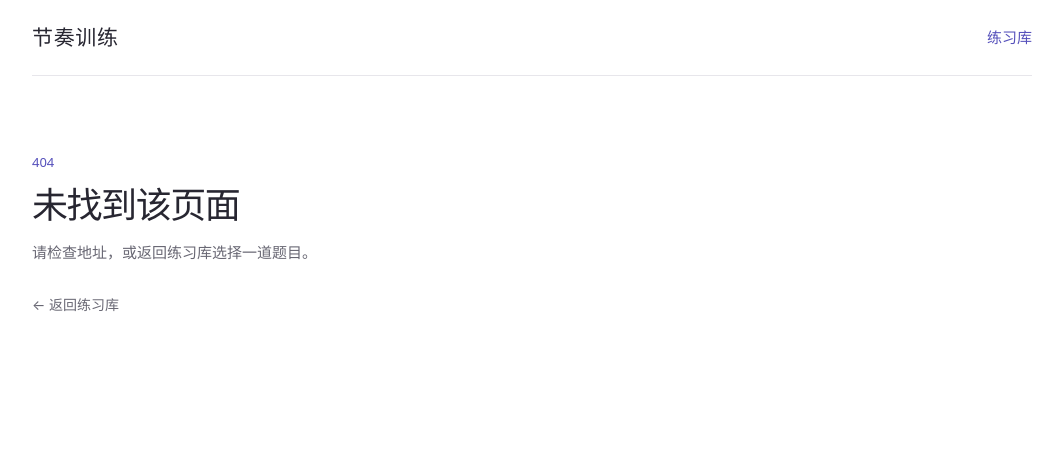
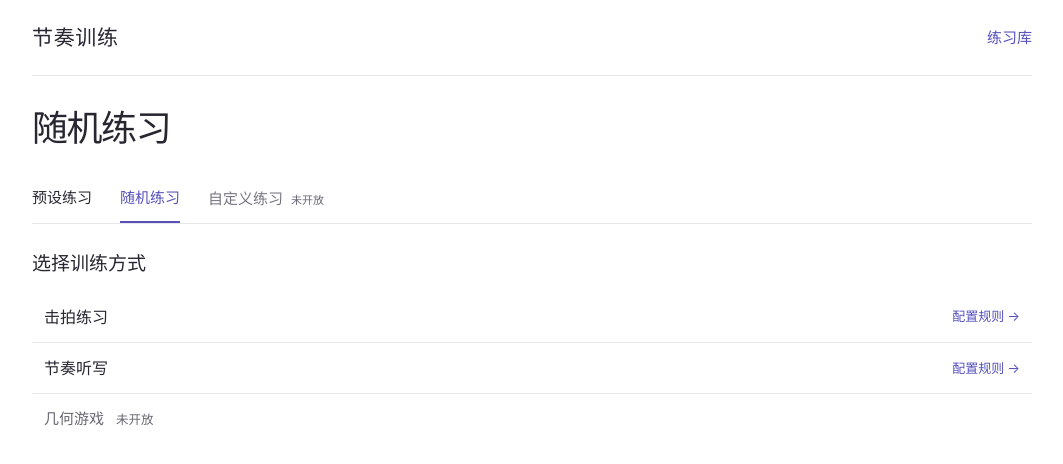
Before and after one commit to Emmet-Ray/a-rhythm-trainer, a React (Vite) app in the folder frontend/: page /random in a window 1280 px wide. Before the commit this address had no page. Shown: the top 464 px of the page, without its empty margins (108-1171 px from the left). Built offline with nearby package versions, Linux system fonts and the light colour scheme.

Commit message:
随机练习： 添加随机练习入口与训练方式配置页面

```diff
--- a/frontend/src/App.css
+++ b/frontend/src/App.css
@@ -88,6 +88,10 @@ main:focus { outline: none; }
 .not-found { padding: 48px 0; }
 .not-found .back-link { margin-top: 20px; }
 .loading-message { color: var(--muted); padding: 40px 0; }
+.random-mode-selection { padding-top: 24px; }
+.random-mode-selection h2 { margin-bottom: 12px; }
+.random-mode-unavailable { padding: 12px; color: var(--muted); }
+.random-mode-unavailable small { margin-left: 8px; }
 .skip-link { position: fixed; top: 8px; left: 12px; padding: 8px 16px; background: white; z-index: 10; transform: translateY(-200%); }
 .skip-link:focus { transform: translateY(0); }
 @media (max-width: 680px) {
--- a/frontend/src/App.tsx
+++ b/frontend/src/App.tsx
@@ -7,6 +7,7 @@ import "./App.css";
 // 练习库不需要加载乐谱和音频代码，进入练习页时再加载。
 // todo: 这个lazy是干嘛的？
 const PracticePage = lazy(() => import("./pages/PracticePage"));
+const RandomPracticePage = lazy(() => import("./pages/RandomPracticePage"));
 
 function App() {
   const { pathname } = useLocation();
@@ -45,6 +46,8 @@ function App() {
           <Routes>
             <Route path="/" element={<ExerciseLibrary />} />
             <Route path="/practice/:questionId" element={<PracticePage />} />
+            <Route path="/random" element={<RandomPracticePage />} />
+            <Route path="/random/:mode" element={<RandomPracticePage />} />
             <Route path="*" element={<NotFoundPage />} />
           </Routes>
         </Suspense>
--- a/frontend/src/pages/ExerciseLibrary.tsx
+++ b/frontend/src/pages/ExerciseLibrary.tsx
@@ -16,9 +16,7 @@ export default function ExerciseLibrary() {
       </header>
       <div className="option-strip" role="group" aria-label="内容来源">
         <span className="option-current">预设练习</span>
-        <button type="button" disabled>
-          随机练习 <small>未开放</small>
-        </button>
+        <Link to="/random">随机练习</Link>
         <button type="button" disabled>
           自定义练习 <small>未开放</small>
         </button>
--- /dev/null
+++ b/frontend/src/pages/RandomPracticePage.tsx
@@ -0,0 +1,61 @@
+import { Link, useParams } from "react-router";
+import NotFoundPage from "./NotFoundPage";
+
+// 随机练习的开放范围独立于预设题库；这里只列出已有子页面的模式。
+const randomModes = [
+  { id: "tapping", label: "击拍练习" },
+  { id: "dictation", label: "节奏听写" },
+] as const;
+
+export default function RandomPracticePage() {
+  const { mode } = useParams();
+  const selectedMode = randomModes.find(item => item.id === mode);
+  if (mode !== undefined && !selectedMode) return <NotFoundPage />;
+
+  if (selectedMode) {
+    return (
+      <>
+        <title>{`随机${selectedMode.label} · 节奏训练`}</title>
+        <Link className="back-link" to="/random">← 返回随机练习</Link>
+        <header className="page-heading practice-heading">
+          <p className="eyebrow">随机练习</p>
+          <h1>{selectedMode.label}</h1>
+        </header>
+        <section aria-label="生成配置">
+          <div className="practice-settings">
+            <span>生成规则</span>
+            <span>基础节奏（固定示例）</span>
+            <button type="button" disabled aria-describedby="generation-pending">生成题目</button>
+          </div>
+          <p id="generation-pending" className="empty-questions">题目生成尚未接入</p>
+        </section>
+      </>
+    );
+  }
+
+  return (
+    <>
+      <title>随机练习 · 节奏训练</title>
+      <header className="page-heading"><h1>随机练习</h1></header>
+      <nav className="option-strip" aria-label="内容来源">
+        <Link to="/">预设练习</Link>
+        <Link to="/random" className="option-current" aria-current="page">随机练习</Link>
+        <button type="button" disabled>自定义练习 <small>未开放</small></button>
+      </nav>
+      <section className="random-mode-selection" aria-labelledby="random-mode-heading">
+        <h2 id="random-mode-heading">选择训练方式</h2>
+        <ul className="question-list">
+          {randomModes.map(item => (
+            <li key={item.id}>
+              <Link className="question-link" to={`/random/${item.id}`}>
+                <h3>{item.label}</h3>
+                <span className="question-action">配置规则 <span aria-hidden="true">→</span></span>
+              </Link>
+            </li>
+          ))}
+          <li className="random-mode-unavailable">几何游戏 <small>未开放</small></li>
+        </ul>
+      </section>
+    </>
+  );
+}
```
